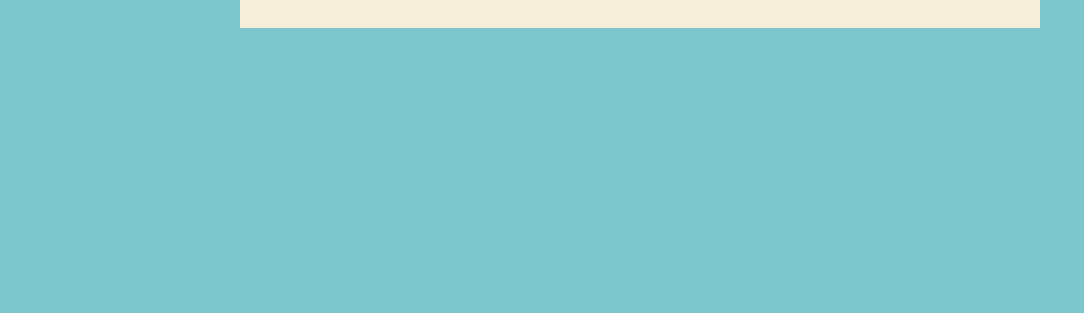
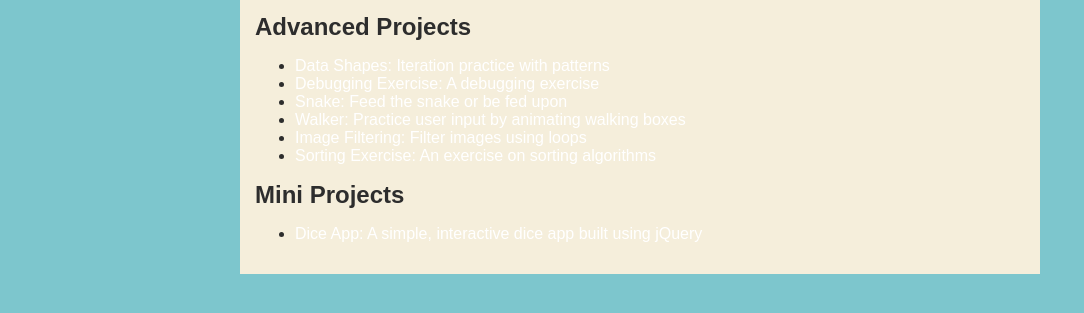
Before and after one commit to daylonwilliams-tech/daylonwilliams-tech.github.io, a plain HTML site: page portfolio.html in a window 1280 px wide. Shown: the part 229-542 px from the top of the page, without its empty margins (0-1084 px from the left). Drawn offline with Linux system fonts and the light colour scheme.

Commit message:
add ASD projects

```diff
--- a/portfolio.html
+++ b/portfolio.html
@@ -30,7 +30,19 @@
     <li><a href="fsd-projects/circularity/">Circularity : A motion poem using random number generation and velocity applied to circle shapes...</a></li>
 
 
-            </ul>
+            </ul> <h2>Advanced Projects</h2>
+<ul id ="portfolio">
+    <li><a href="asd-projects/data-shapes"> Data Shapes: Iteration practice with patterns</a></li>
+    <li><a href="asd-projects/debugging-exercise"> Debugging Exercise: A debugging exercise</a></li>
+    <li><a href="asd-projects/snake">Snake: Feed the snake or be fed upon</a></li>
+    <li><a href="asd-projects/walker">Walker: Practice user input by animating walking boxes</a></li>
+    <li><a href="asd-projects/image-filtering">Image Filtering: Filter images using loops</a></li>
+    <li><a href="asd-projects/sorting">Sorting Exercise: An exercise on sorting algorithms</a></li>
+</ul>
+<h2>Mini Projects</h2>
+<ul id ="portfolio">
+    <li><a href="asd-projects/dice-app"> Dice App: A simple, interactive dice app built using jQuery</a></li>
+</ul>
 
 
 
```
Also changed, not shown: fsd-projects/circularity/js/init.js (+2 -10 lines).
